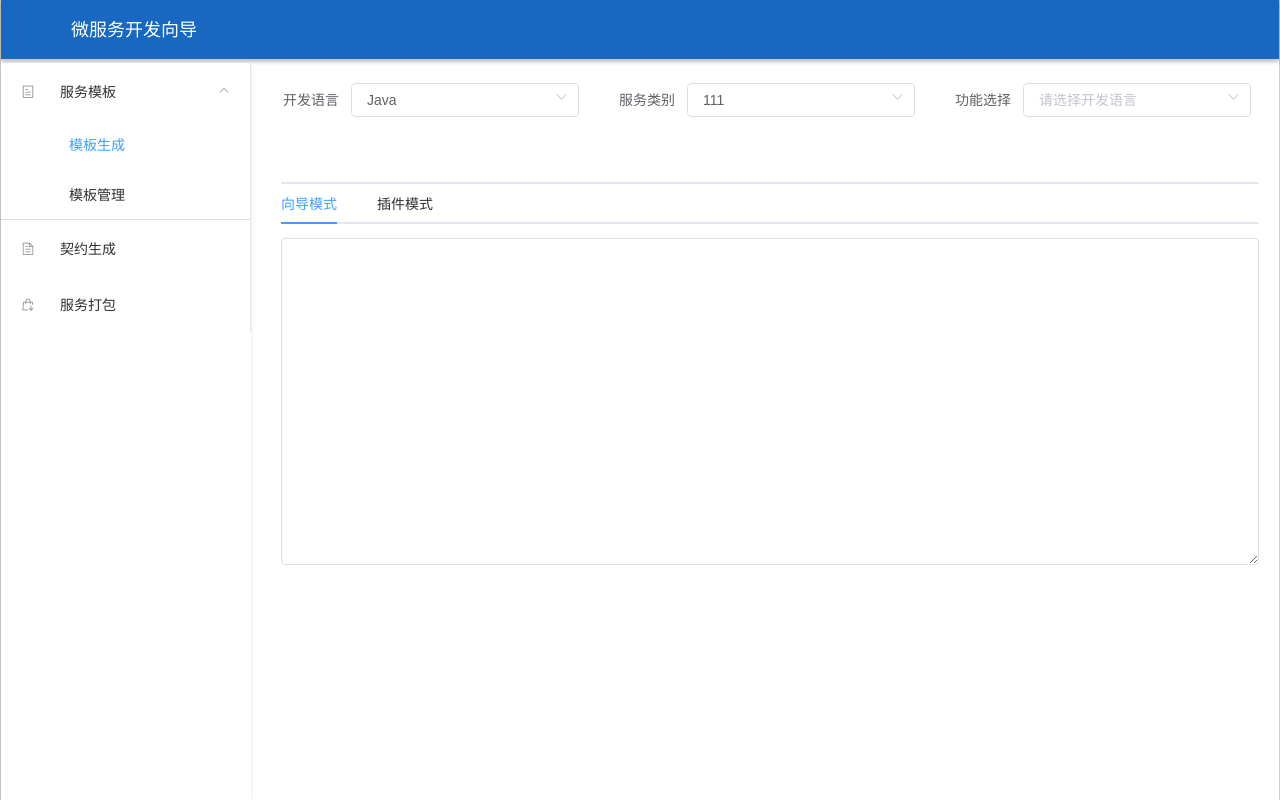
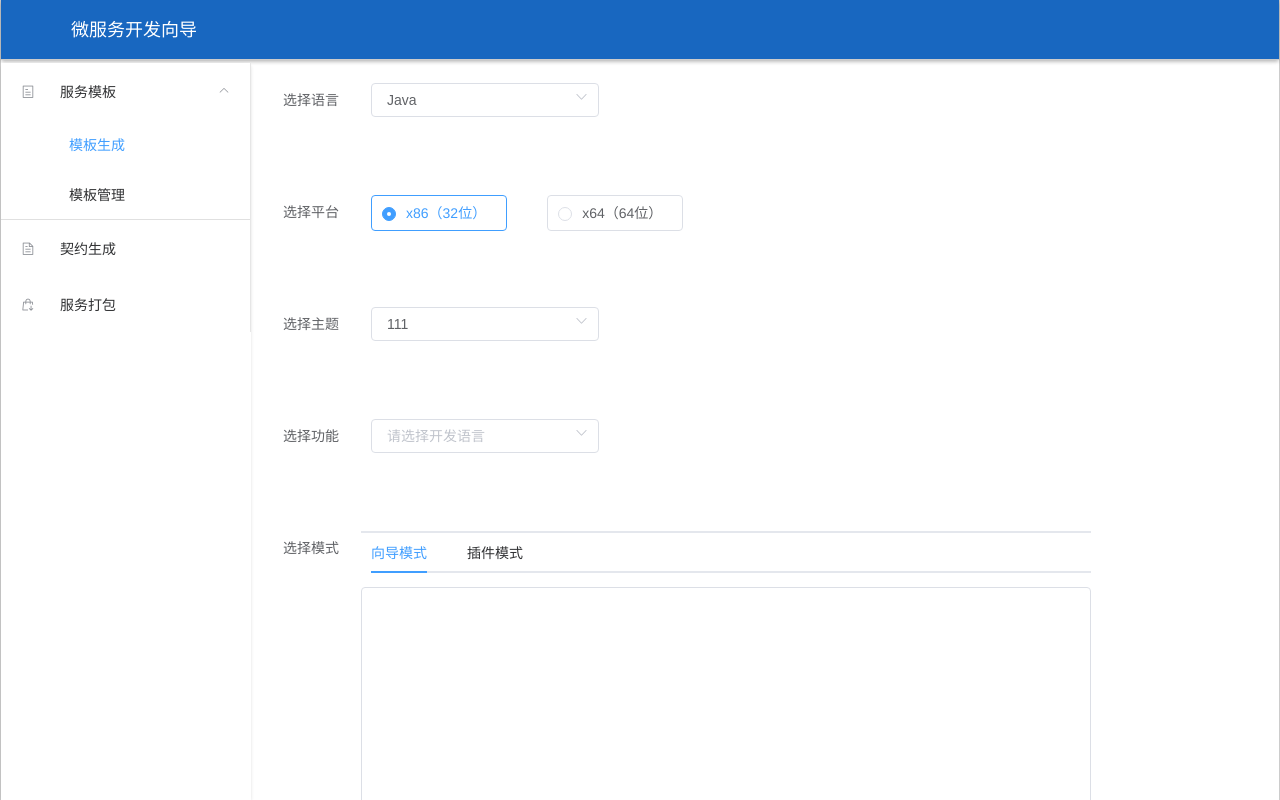
Before and after one commit to chenzhe0813/file_zip, a Vue app: page /template/admin#/template/users in a window 1280 px wide. Built offline with nearby package versions, Linux system fonts and the light colour scheme; what awe-dnd would draw is missing.

Commit message:
服务模板

```diff
--- a/src/views/servicePackaging/package.vue
+++ b/src/views/servicePackaging/package.vue
@@ -419,9 +419,6 @@
 				const serviceFlat = this.serviceFlat;
 				const winFlatBit = this.winFlatBit;
 				const linuxFlatBit = this.linuxFlatBit;
-				console.warn(serviceFlat)
-				console.warn(winFlatBit)
-				console.warn(linuxFlatBit)
 				let _this = this;
 				_this.windowsFlat = serviceFlat === 1 || serviceFlat === 3;
 				_this.linuxFlat = serviceFlat === 2 || serviceFlat === 3;
@@ -443,12 +440,18 @@
 		    		_this.wzip = new JSZip();
 		    		_this.wzip.loadAsync(file)
 		    		.then(function (zip) {
-		    			if(zip.file("armc_package.json")){
-		    				zip.file("armc_package.json").async("string").then(function success(content) {
+		    			let fileDir = '';
+		    			for(let i in zip.files){
+		    				fileDir = zip.files[i].name;
+		    				break;
+		    			}
+		    			const fileDirStr = fileDir.split('/')[0];
+		    			if(zip.file(`${fileDirStr}/armc_package.json`)){
+		    				zip.file(`${fileDirStr}/armc_package.json`).async("string").then(function success(content) {
 		    					_this.isEdit = true;
 		    					let jsonContent = JSON.parse(content);
 			                //新的打包文件新增package.json版本文件
-			                _this.wzip.file(`armc_package_v${jsonContent['config-version']}.json`, content);
+			                _this.wzip.file(`${fileDirStr}/armc_package_v${jsonContent['config-version']}.json`, content);
 			                for(let i in jsonContent.script){ //给script赋值，每一项附件增加id为"localFile"
 			                	for(let x in jsonContent.script[i]){
 			                		for(let j in jsonContent.script[i][x]){
@@ -471,7 +474,7 @@
 			                if(_this.linuxFlat && _this.scriptsListLinux.length === 0){
 			                	_this.loadLinuxScripts();
 			                }
-			                _this.wzipName = file.name.slice(0,-4);
+			                _this.wzipName = fileDirStr;
 			            }, function error(e) {
 
 			            });
@@ -661,7 +664,7 @@
 						axios.get(`/api/v1/script/${choosenScripts[k]}/stream-content`)
 						.then(function (response) {
 							if(response.status === 200){
-								_this.wzip.file(`armc_script/${response.data.fileName}`, response.data.fileContent, {base64: true});
+								_this.wzip.file(`${_this.wzipName}/armc_script/${response.data.fileName}`, response.data.fileContent, {base64: true});
 						    	// _this.wzip.file(`armc_script/${response.data.fileName}`, 'c3RhcnQgbXlzcWw=', {base64: true});
 						    	resolve('ok');
 						    }
@@ -677,9 +680,9 @@
 				// 遍历选择的执行脚本文件 end
 				Promise.all(promiseArr).then((result) => {
 					_this.localScriptsWzip.map((item)=>{
-						_this.wzip.file(`armc_script/${item.name}`, item)
+						_this.wzip.file(`${_this.wzipName}/armc_script/${item.name}`, item)
 					})
-					_this.wzip.file('armc_package.json', JSON.stringify(_this.packageJson));
+					_this.wzip.file(`${_this.wzipName}/armc_package.json`, JSON.stringify(_this.packageJson));
 					_this.wzip.generateAsync({type:"blob"})
 					.then(function (content) {
 						saveAs(content, `${_this.wzipName}.zip`);
--- a/src/views/serviceTemplate/templateAdmin.vue
+++ b/src/views/serviceTemplate/templateAdmin.vue
@@ -143,7 +143,7 @@
 .template-admin{
 	.box-card {
 		width: 800px;
-		margin: 10px auto 30px;
+		margin: 10px 50px 30px;
 	}
 	.addItemBtn{
 		float: right;
--- a/src/views/serviceTemplate/templateUser.vue
+++ b/src/views/serviceTemplate/templateUser.vue
@@ -1,36 +1,35 @@
 <template>
-  <el-form ref="form" :model="form" label-width="80px">
-  	<el-row :gutter="20">
-	  <el-col :span="8">
-		<el-form-item label="开发语言">
+	<div>
+	  <el-form ref="form" :model="form" label-width="80px" class="formBox">
+		<el-form-item label="选择语言">
 		    <el-select v-model="form.lang" placeholder="请选择开发语言">
 		      <el-option label="Java" value="1"></el-option>
 		      <el-option label="C++" value="2"></el-option>
 		      <el-option label="C#" value="3"></el-option>
 		    </el-select>
 		</el-form-item>
-	  </el-col>
-	  <el-col :span="8">
-	  	<el-form-item label="服务类别">
+		<el-form-item label="选择平台">
+		    <el-radio-group v-model="form.flat">
+		      <el-radio label="32" border size="medium">x86（32位）</el-radio>
+		      <el-radio label="64" border size="medium">x64（64位）</el-radio>
+		    </el-radio-group>
+	    </el-form-item>
+	  	<el-form-item label="选择主题">
 		    <el-select v-model="form.type" placeholder="请选择开发语言">
 		      <el-option label="111" value="1"></el-option>
 		      <el-option label="222" value="2"></el-option>
 		      <el-option label="333" value="3"></el-option>
 		    </el-select>
 		</el-form-item>
-	  </el-col>
-	  <el-col :span="8">
-	  	<el-form-item label="功能选择">
+	  	<el-form-item label="选择功能">
 		    <el-select v-model="form.func" placeholder="请选择开发语言">
 		      <el-option label="444" value="1"></el-option>
 		      <el-option label="555" value="2"></el-option>
 		      <el-option label="666" value="3"></el-option>
 		    </el-select>
 		</el-form-item>
-	  </el-col>
-	</el-row>
-
-	<el-tabs v-model="modeTab" @tab-click="handleClick">
+	  	<el-form-item label="选择模式">
+			<el-tabs v-model="modeTab" class="tabBox" @tab-click="handleClick">
 			    <el-tab-pane label="向导模式" name="guide">
 		    		<el-input rows="15" type="textarea" v-model="form.desc"></el-input>
 			    </el-tab-pane>
@@ -38,7 +37,10 @@
 		    		<el-input rows="15" type="textarea" v-model="form.desc"></el-input>
 			    </el-tab-pane>
 		 	</el-tabs>
+		</el-form-item>
+
 	  </el-form>
+	</div>
 </template>
 
 <script>
@@ -49,6 +51,7 @@
 	        form: {
 	          lang: '1',
 	          type: '1',
+	          flat: '32',
 	          desc: '',
 	        },
 	        modeTab: 'guide',
@@ -66,10 +69,21 @@
 </script>
 
 <!-- Add "scoped" attribute to limit CSS to this component only -->
-<style scoped>
+<style lang="scss">
+$fontColor: #909399;
 .el-tabs{
 	border-top: 2px solid #e4e7ed;
-	margin-top: 50px;
 	margin-left: 10px;
 }
+.formBox{
+	.el-form-item{
+		height: 97px;
+	}
+	.el-form-item__label{
+		margin-right: 20px;
+	}
+	.tabBox{
+		width: 730px;
+	}
+}
 </style>
```
Lines whose indentation alone changed are shown as unchanged.
